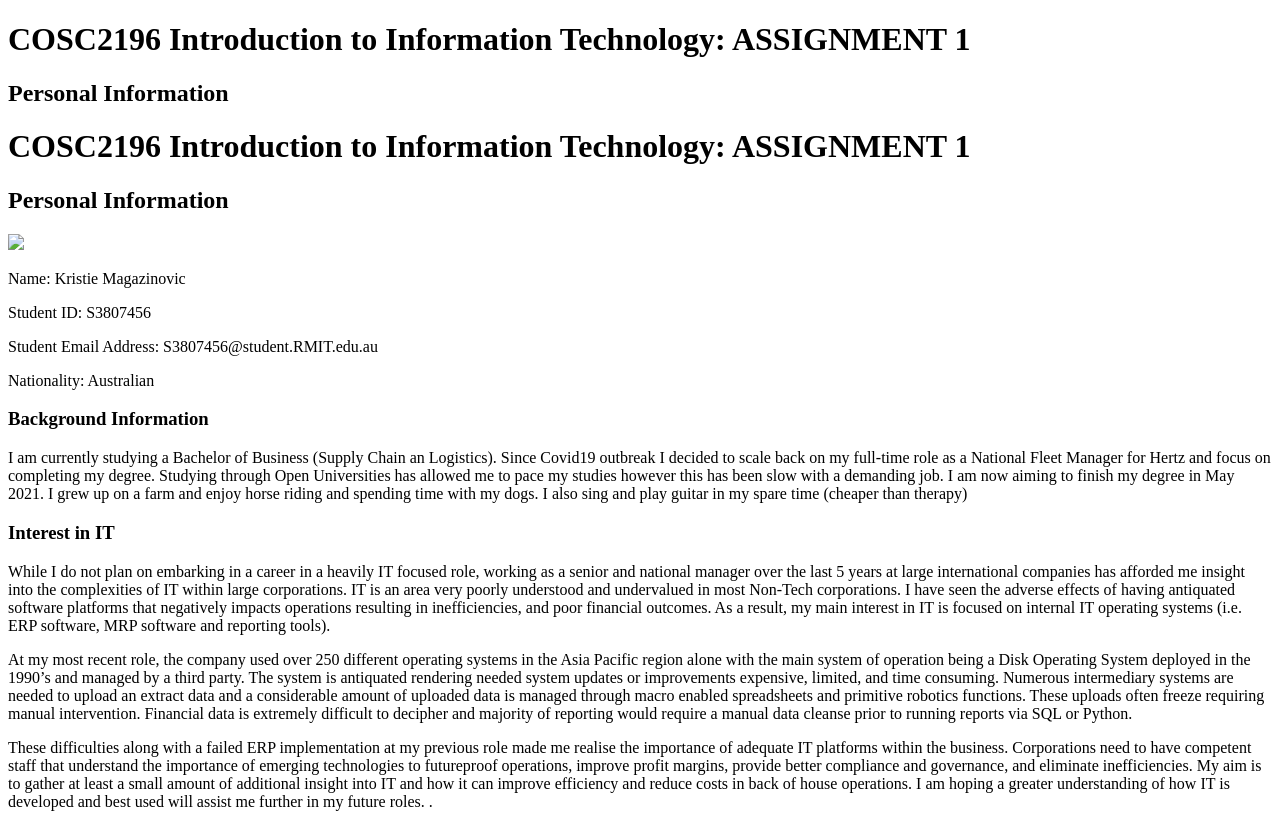
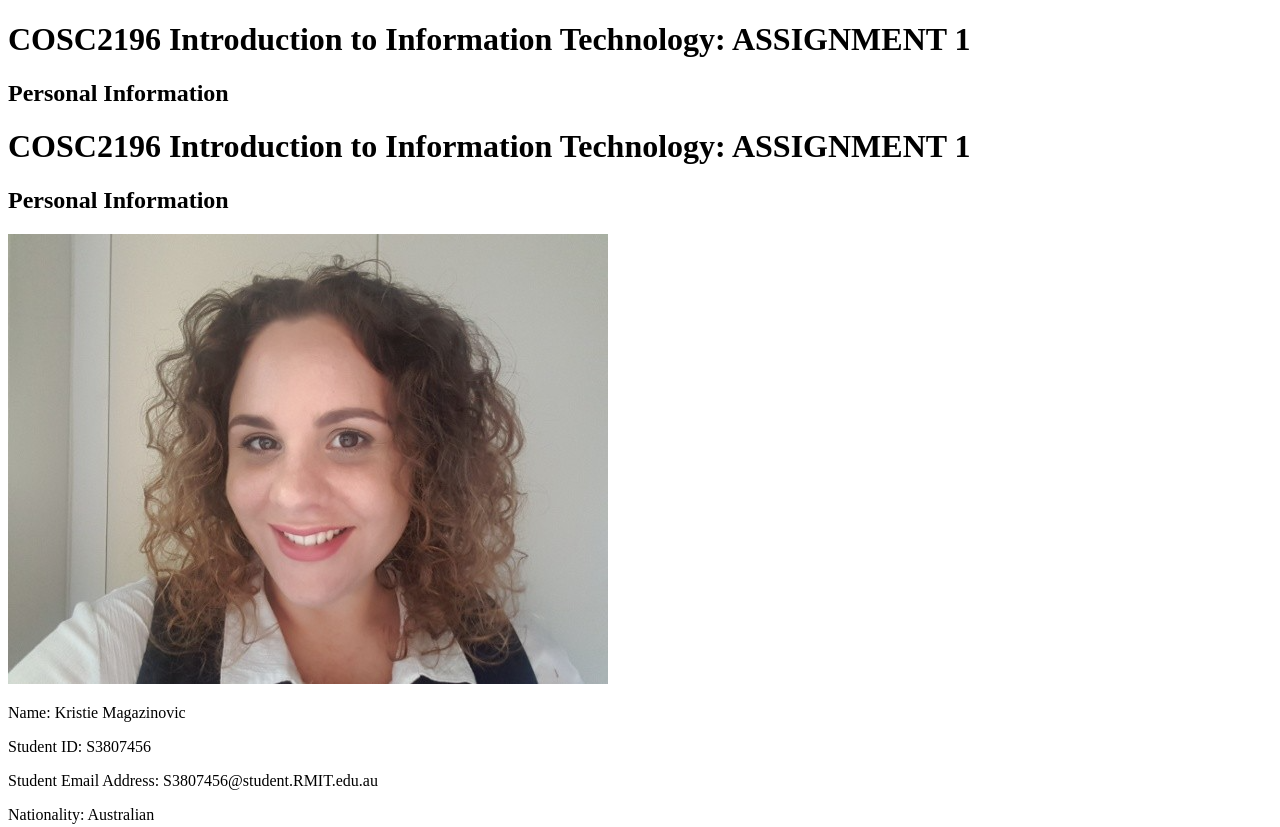
Before and after one commit to Kristiem88/Assignment1, a plain HTML site: page index.html in a window 1280 px wide. Shown: the top 827 px of the page. Drawn offline with Linux system fonts and the light colour scheme.

Commit message:
Update index.html

```diff
--- a/index.html
+++ b/index.html
@@ -12,7 +12,7 @@
 <h1>COSC2196 Introduction to Information Technology: ASSIGNMENT 1</h1>
 
 <h2>Personal Information</h2>
-<img src="Image 1.jpeg">
+<img src="image.png">
 
 <p>Name: 				Kristie Magazinovic </p>
 <p>Student ID:			S3807456</p>
```
